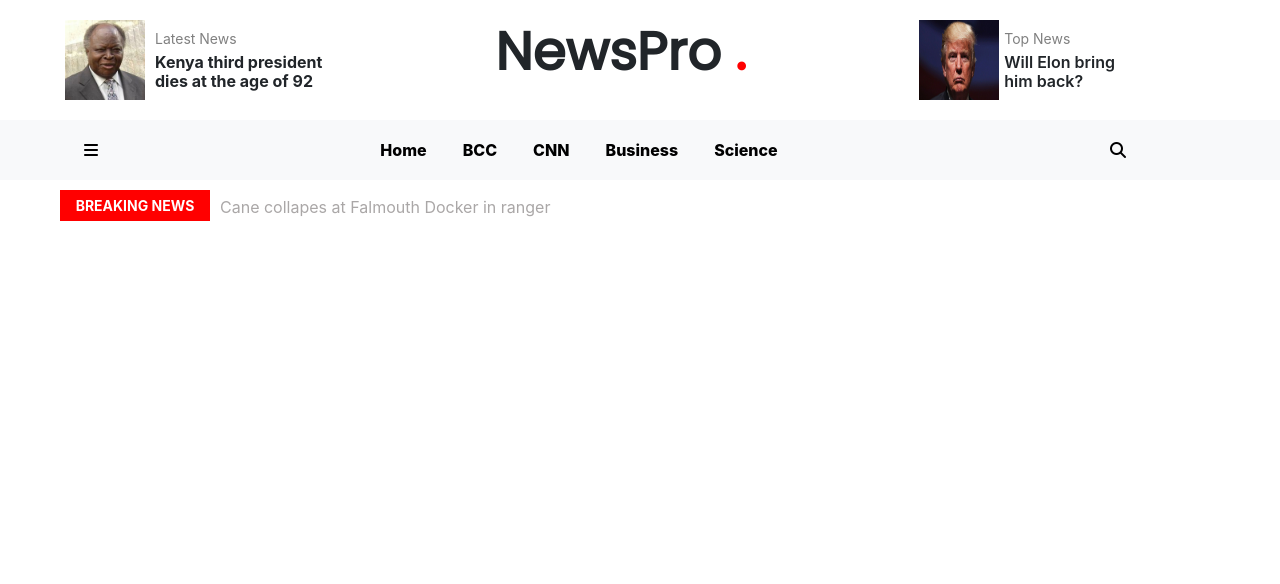
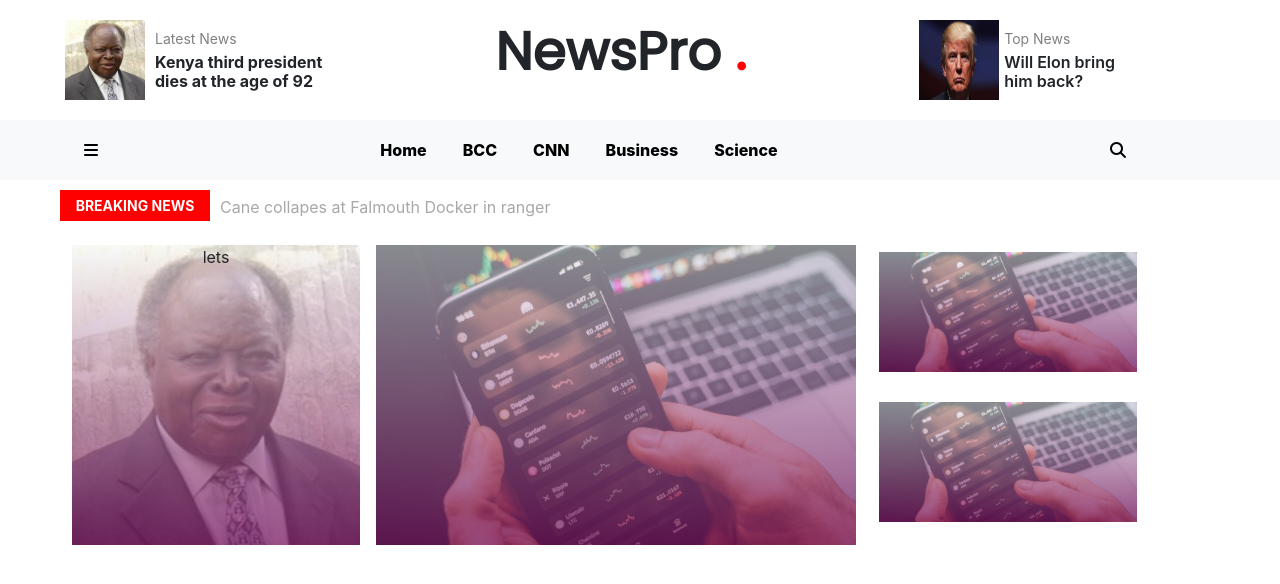
Before and after one commit to juliamwangi123/news, a Flask app: template app/templates/base.html in a window 1280 px wide. Shown: the part 35-619 px from the top of the page. Run offline with Flask 2, Linux system fonts and the light colour scheme; the template is opened without the code that fills it, so the values that code supplies are empty; some libraries are stand-ins or nearby versions; some web fonts are replaced.

Commit message:
add static images

```diff
--- a/app/static/css/main.css
+++ b/app/static/css/main.css
@@ -163,12 +163,7 @@ nav{
   text-align: center;
 }
 
-.row{
-    width: 80%;
-    height: 350px;
 
-
-}
 
 .row img{
     width: 100%;
@@ -203,7 +198,51 @@ nav{
 }
 
 .first img , .second img{
-    height: 90%;
     object-fit: cover;
 
 }
+
+ .row{
+    width: 90%;
+    height: 300px;
+
+
+}
+.first{
+    height: 100%;
+    margin:8px;
+}
+
+#section4{
+    display: flex;
+    justify-content: center;
+}
+
+.second{
+    height: 100%;
+    margin:8px;
+}
+
+.last{
+    height: 100%;
+    display: flex;
+    flex-direction: column;
+    align-items: center;
+    justify-content: center;
+
+}
+.lastone{
+    height: 50%;
+    width: 100%;
+    margin: 15px;
+
+}
+
+.lastsec{
+    margin: 15px;
+    height: 50%;
+    width: 100%;
+
+
+
+}
--- a/app/templates/base.html
+++ b/app/templates/base.html
@@ -129,6 +129,34 @@
 
 
   </section>
+  <section id="section4">
+    <div class="row ">
+        <div class="col-lg-3  first" style="background-image:
+        linear-gradient(to bottom, rgba(245, 246, 252, 0.52), rgba(117, 19, 93, 0.73)),
+        url('../static/img/mwai.jpeg'); background-repeat: no-repeat; background-size: cover;
+        background-position: center;" >
+            <p>lets</p>
+        </div>
+
+        <div class="col-lg-5  second" style="background-image:
+        linear-gradient(to bottom, rgba(245, 246, 252, 0.52), rgba(117, 19, 93, 0.73)),
+        url('../static/img/bit.jpeg'); background-repeat: no-repeat; background-size: cover;
+        background-position: center;" ></div>
+
+        <div class="col-lg-3 last ">
+          <div class="lastone"  style="background-image:
+          linear-gradient(to bottom, rgba(245, 246, 252, 0.52), rgba(117, 19, 93, 0.73)),
+          url('../static/img/bit.jpeg'); background-repeat: no-repeat; background-size: cover;
+          background-position: center;" ></div>
+            <div class="lastsec"  style="background-image:
+            linear-gradient(to bottom, rgba(245, 246, 252, 0.52), rgba(117, 19, 93, 0.73)),
+            url('../static/img/bit.jpeg'); background-repeat: no-repeat; background-size: cover;
+            background-position: center;"></div>
+
+        </div>
+      </div>
+  </section>
+
 
 
     <div class="trial">
```
Also changed, not shown: app/static/img/bit.jpeg (added), app/static/img/bitcon.jpeg (added).
